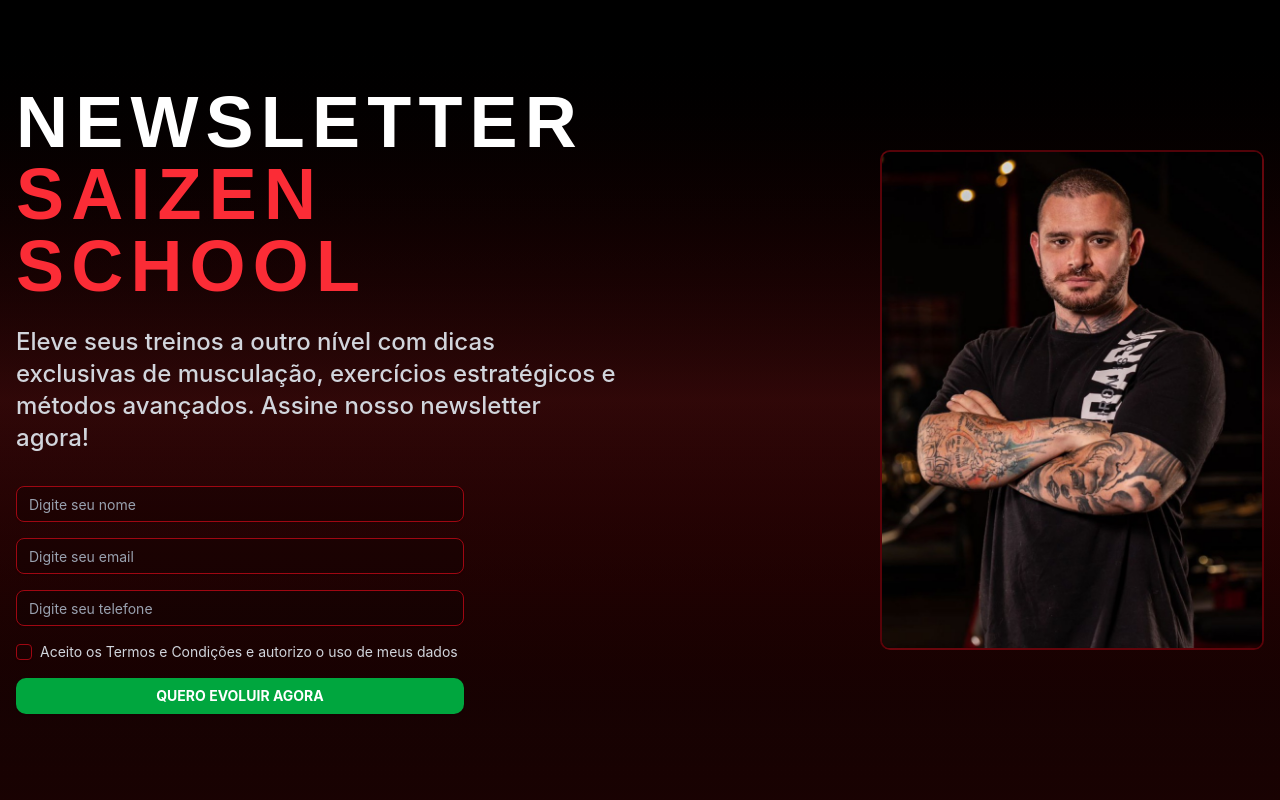
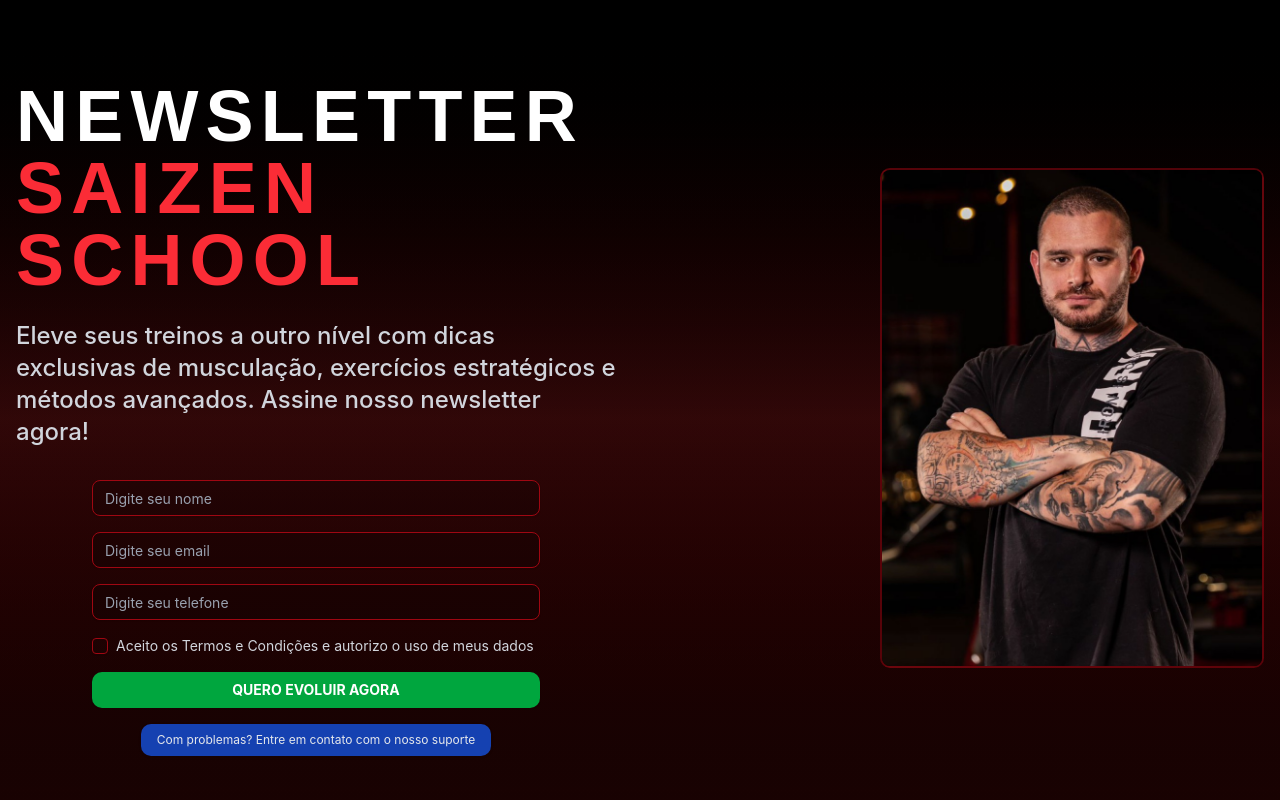
Before and after one commit to OMouraatw/news-rocha, a React (Vite) app: page / in a window 1280 px wide. Shown: the top 800 px of the page. Built offline with nearby package versions, Linux system fonts and the light colour scheme.

Commit message:
Entre em contato com o suporte

```diff
--- a/src/App.jsx
+++ b/src/App.jsx
@@ -87,10 +87,10 @@
             id={termsId}
             checked={formData.acceptTerms}
             onCheckedChange={(checked) => handleInputChange('acceptTerms', !!checked)}
-            className="border-red-800 data-[state=checked]:bg-green-600"
+            className="border-red-800 data-[state=checked]:bg-green-600 cursor-pointer"
             required
           />
-          <label htmlFor={termsId} className="text-sm text-gray-300">
+          <label htmlFor={termsId} className="text-sm text-gray-300 cursor-pointer">
             Aceito os Termos e Condições e autorizo o uso de meus dados
           </label>
         </div>
@@ -108,7 +108,7 @@
       </div>
       <Button
         type="submit"
-        className="w-full bg-green-600 hover:bg-green-700 text-white font-bold py-3 px-6 rounded-lg transition-all duration-300 transform hover:scale-105"
+        className="w-full bg-green-600 hover:bg-green-700 text-white font-bold py-3 px-6 rounded-lg transition-all duration-300 transform hover:scale-105 cursor-pointer"
       >
         {title}
       </Button>
@@ -136,9 +136,22 @@
             </p>
 
             {/* ✅ Renderize o formulário FORA de um wrapper que remonta os filhos */}
-            <div className="flex justify-start">
-              <NewsletterForm title="QUERO EVOLUIR AGORA" idPrefix="hero-" />
+            <div className="flex flex-col items-center space-y-4 cursor-pointer">
+              <NewsletterForm title="QUERO EVOLUIR AGORA" idPrefix="hero-" className='cursor-pointer'/>
+
+              {/* Botão de suporte com Reveal */}
+              <Reveal as="div" once delay={200} className="w-full flex justify-center">
+                <a
+                  href="https://wa.me/5543996326466"
+                  target="_blank"
+                  rel="noopener noreferrer"
+                  className="text-xs px-4 py-2 bg-blue-600/70 hover:bg-blue-600/30 text-gray-200 rounded-lg transition cursor-pointer shadow-sm"
+                >
+                  Com problemas? Entre em contato com o nosso suporte
+                </a>
+              </Reveal>
             </div>
+
           </div>
 
           <Reveal as="div" className="flex justify-center lg:justify-end" once delay={120}>
```
